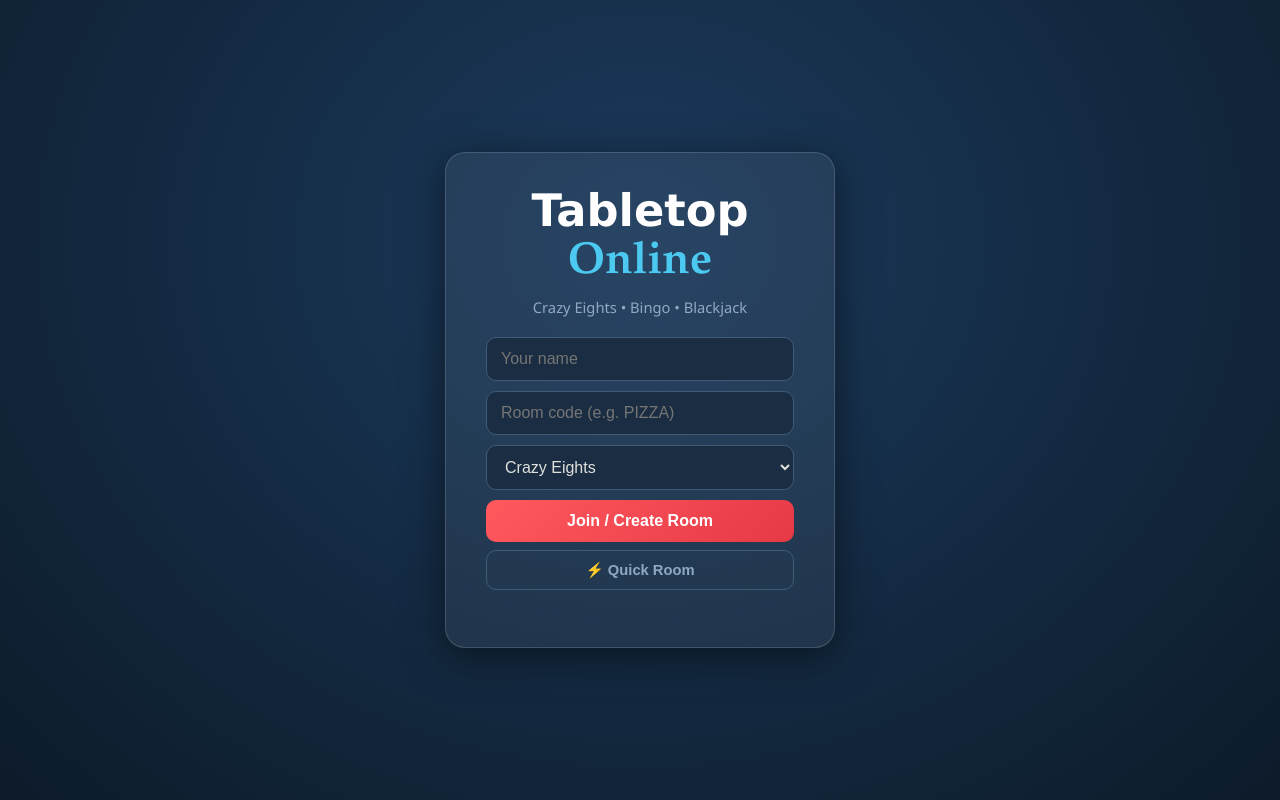
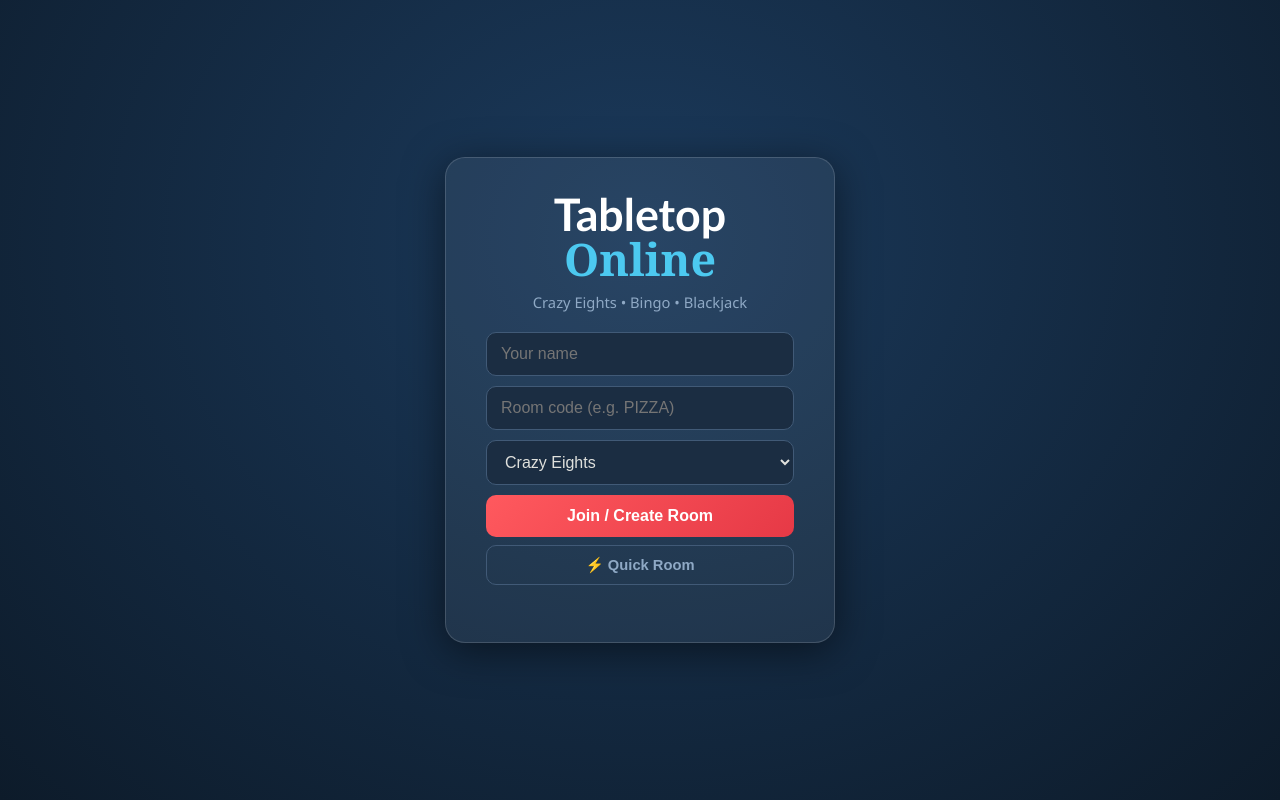
Before and after one commit to alejandro315221-code/uno-multiplayer, a website: page uno.html in a window 1280 px wide. Drawn offline with Linux system fonts and the light colour scheme.

Commit message:
Update uno.html

```diff
--- a/uno.html
+++ b/uno.html
@@ -14,8 +14,8 @@ html,body{height:100%;overflow:hidden;background:#0d1b2a;color:#e0e1dd;font-fami
 #screen-join{position:fixed;inset:0;display:flex;align-items:center;justify-content:center;background:radial-gradient(ellipse at 50% 30%,#1b3a5c,#0d1b2a)}
 .join-box{background:rgba(255,255,255,.06);border:1px solid rgba(255,255,255,.15);border-radius:20px;padding:34px 40px;width:390px;max-width:94vw;text-align:center;box-shadow:0 8px 40px rgba(0,0,0,.5)}
 .brand{font-size:2.8rem;font-weight:900;line-height:1}
-.brand .tt{font-family:'Verdana','Arial Black',sans-serif;color:#fff}
-.brand .on{font-family:Garamond,serif;color:#4cc9f0}
+.brand .tt{font-family:'Trebuchet MS','Arial Black',sans-serif;color:#fff}
+.brand .on{font-family:Georgia,serif;color:#4cc9f0}
 .join-box p{color:#8fa9c5;margin:10px 0 20px;font-size:.92rem}
 .field{width:100%;padding:12px 14px;border-radius:10px;border:1px solid #415a77;background:#1b2d42;color:#e0e1dd;font-size:1rem;margin-bottom:10px;outline:none}
 .field:focus{border-color:#4cc9f0}
```
